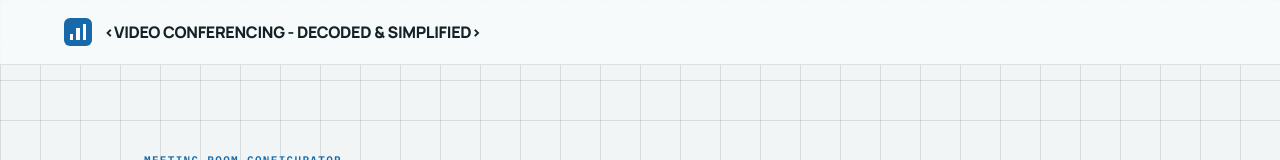
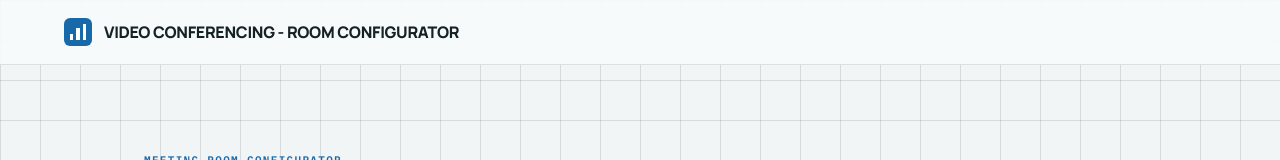
Before and after one commit to Anantha18/requirement-signoff, a Next.js app: page / in a window 1280 px wide. Shown: the top 160 px of the page. Built offline with nearby package versions, Linux system fonts and the light colour scheme; no server answers.

Commit message:
Rename room configurator headline

```diff
--- a/src/app/layout.tsx
+++ b/src/app/layout.tsx
@@ -15,7 +15,7 @@ const consoleMono = IBM_Plex_Mono({
 });
 
 export const metadata: Metadata = {
-  title: "Video Conferencing - Decoded & Simplified",
+  title: "Video Conferencing - Room Configurator",
   description: "Get an indicative AV bill of materials and budget band for one meeting room.",
 };
 
--- a/src/app/page.tsx
+++ b/src/app/page.tsx
@@ -110,7 +110,7 @@ export default function Home() {
     <main className={styles.shell}>
       <header className={styles.header}>
         <div className={styles.mark} aria-hidden="true"><span/><span/><span/></div>
-        <p className={styles.productName}>&lt;VIDEO CONFERENCING - DECODED &amp; SIMPLIFIED&gt;</p>
+        <p className={styles.productName}>VIDEO CONFERENCING - ROOM CONFIGURATOR</p>
       </header>
 
       <section className={styles.workspace}>
```
Also changed, not shown: 1 other file (tests, documents, lock files or other folders).
